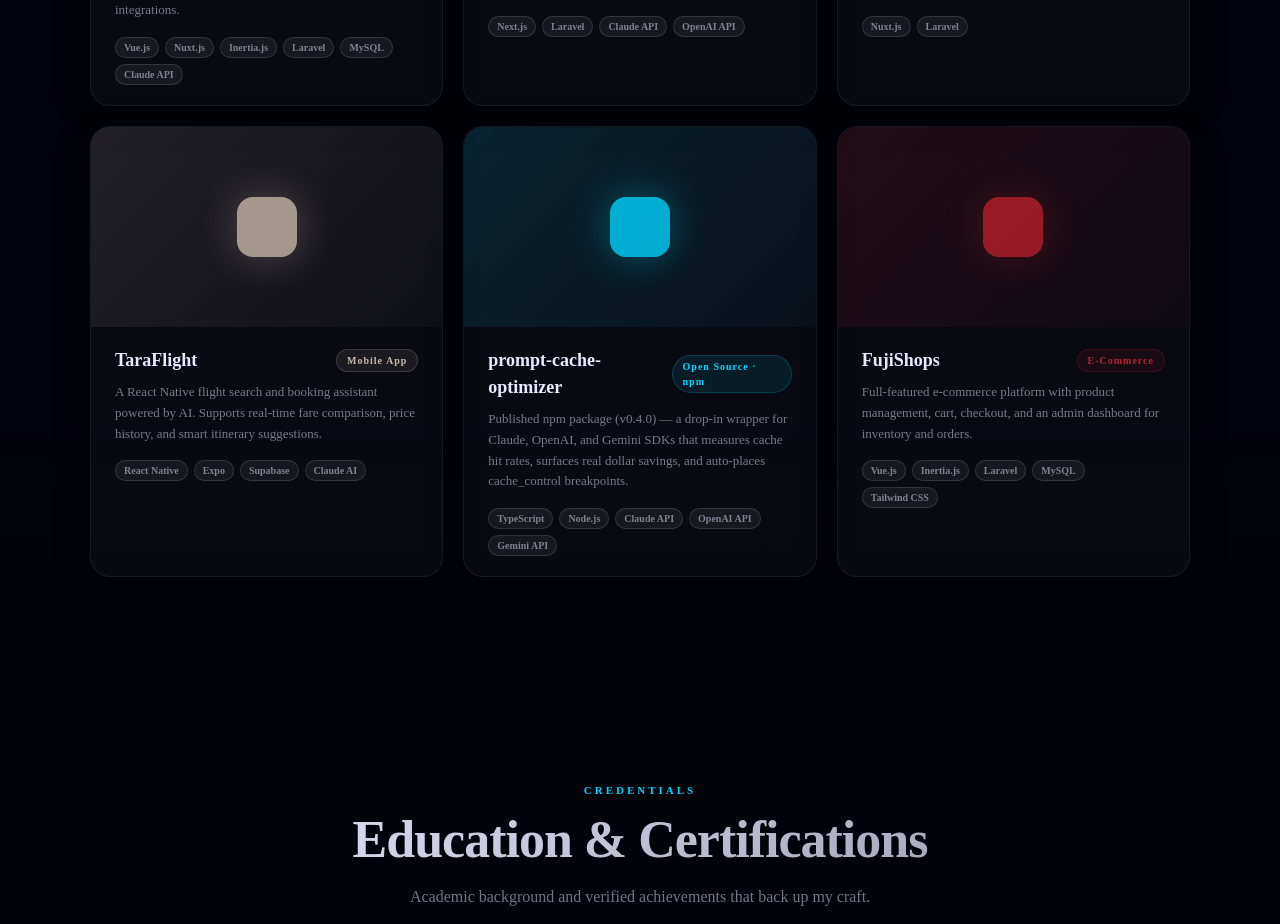
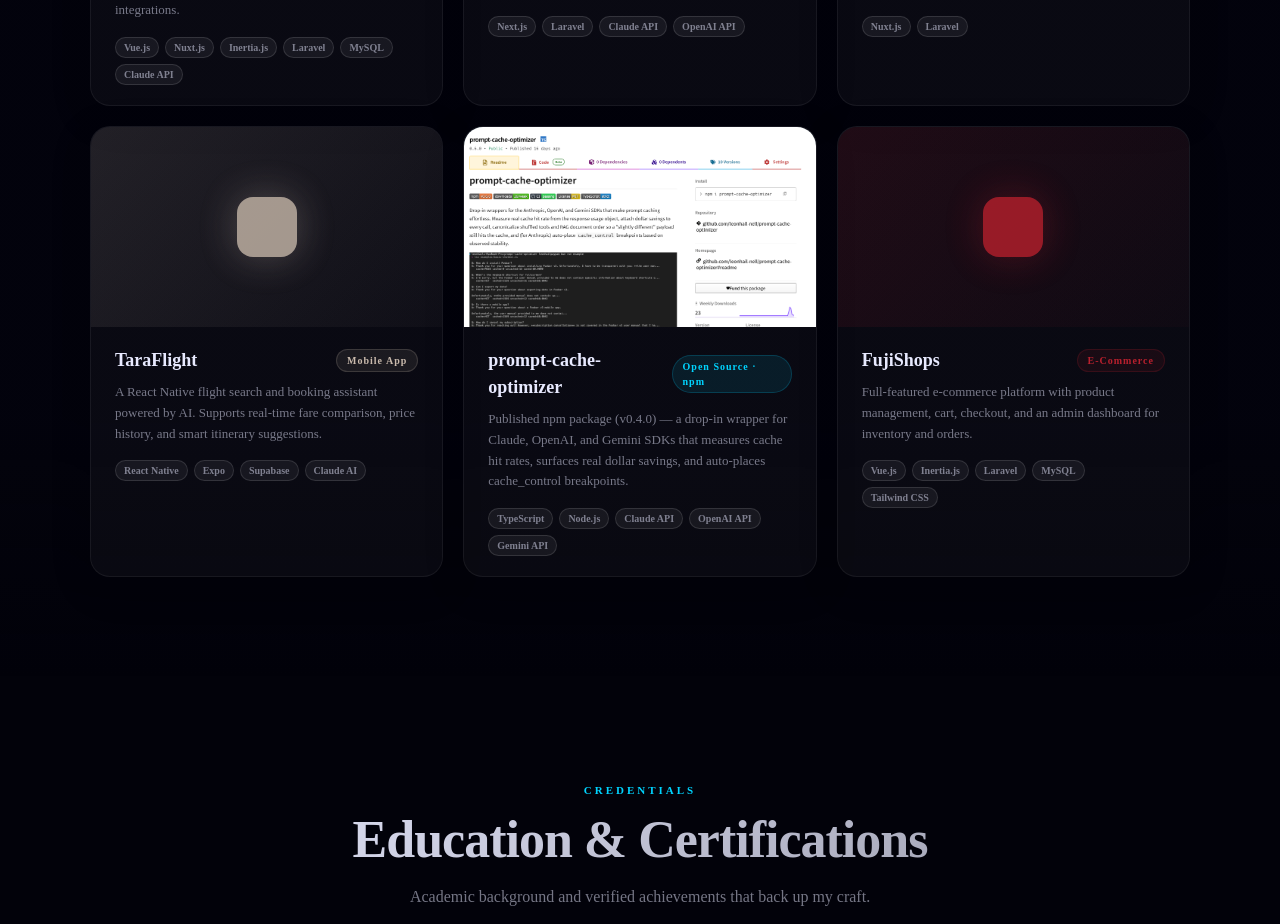
Before and after one commit to leonhail-nell/profile, a Next.js app: page / in a window 1280 px wide. Shown: the part 3720-4644 px from the top of the page. Built offline with nearby package versions, Linux system fonts and the light colour scheme.

Commit message:
chore: add photo for package

```diff
--- a/app/constant/data.ts
+++ b/app/constant/data.ts
@@ -284,6 +284,7 @@ export const projects: Project[] = [
     description:
       "Published npm package (v0.4.0) — a drop-in wrapper for Claude, OpenAI, and Gemini SDKs that measures cache hit rates, surfaces real dollar savings, and auto-places cache_control breakpoints.",
     color: "#00d4ff",
+    photo: "/images/pco.png",
     github: "https://github.com/leonhail-nell/prompt-cache-optimizer",
     web: "https://npmjs.com/package/prompt-cache-optimizer",
     tech: ["TypeScript", "Node.js", "Claude API", "OpenAI API", "Gemini API"],
```
Also changed, not shown: public/images/pco.png (added).
